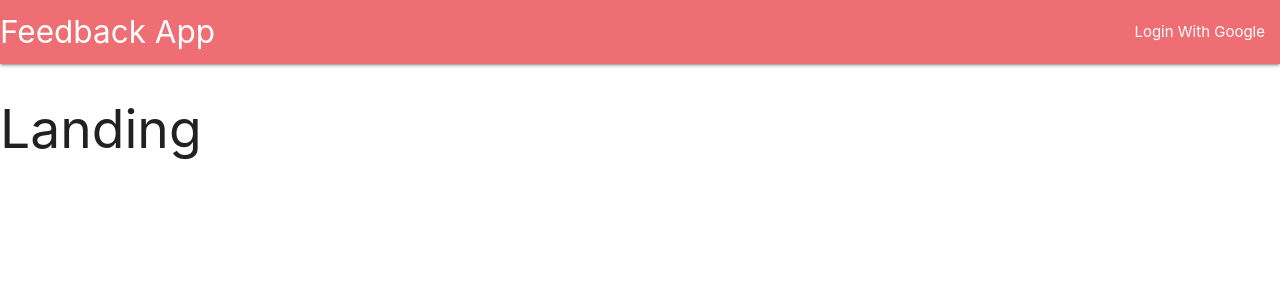
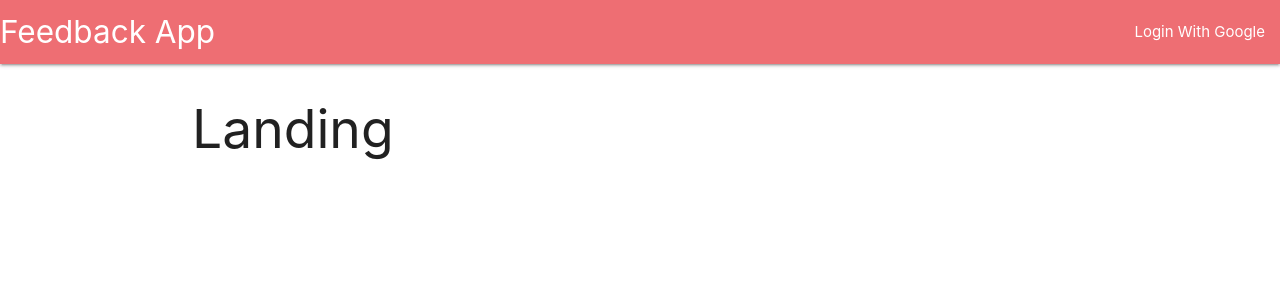
Before and after one commit to onrush1995/feedback-server, a React (Create React App) app in the folder client/: page / in a window 1280 px wide. Shown: the top 300 px of the page. Built offline with nearby package versions, Linux system fonts and the light colour scheme.

Commit message:
install axios and redux-thunk

```diff
--- a/client/package.json
+++ b/client/package.json
@@ -3,6 +3,7 @@
 	"version": "0.1.0",
 	"private": true,
 	"dependencies": {
+		"axios": "^0.18.0",
 		"eslint-plugin-prettier": "^3.0.0",
 		"http-proxy-middleware": "^0.19.1",
 		"prettier": "^1.15.3",
@@ -11,7 +12,8 @@
 		"react-redux": "^5.1.1",
 		"react-router-dom": "^4.3.1",
 		"react-scripts": "2.1.1",
-		"redux": "^4.0.1"
+		"redux": "^4.0.1",
+		"redux-thunk": "^2.3.0"
 	},
 	"scripts": {
 		"start": "react-scripts start",
--- a/client/src/components/App.js
+++ b/client/src/components/App.js
@@ -12,9 +12,11 @@ const App = () => {
 			<BrowserRouter>
 				<div>
 					<Header />
-					<Route exact path="/" component={Landing} />
-					<Route exact path="/surveys" component={Dashboard} />
-					<Route path="/surveys/new" component={SurveyNew} />
+					<div className="container">
+						<Route exact path="/" component={Landing} />
+						<Route exact path="/surveys" component={Dashboard} />
+						<Route path="/surveys/new" component={SurveyNew} />
+					</div>
 				</div>
 			</BrowserRouter>
 		</div>
```
Also changed, not shown: 1 other file (tests, documents, lock files or other folders).
